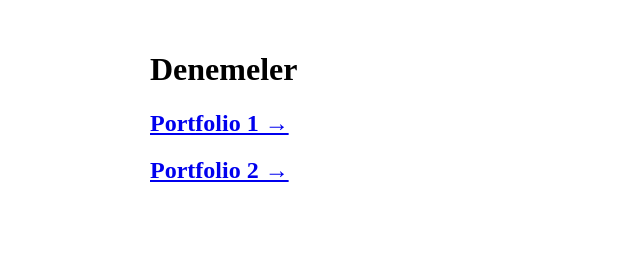
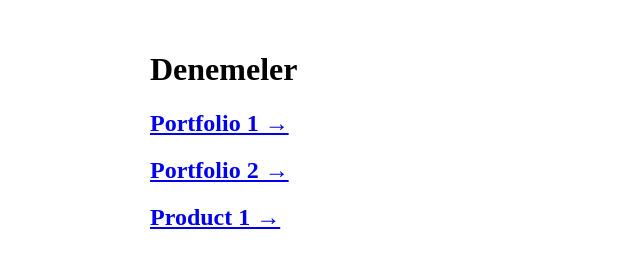
Before and after one commit to snnkrnz/snnkrnz.github.io, a plain HTML site: page index.html in a window 1280 px wide. Shown: the whole page, without its empty margins (0-640 px from the left). Drawn offline with Linux system fonts and the light colour scheme.

Commit message:
Update index.html

```diff
--- a/index.html
+++ b/index.html
@@ -11,6 +11,7 @@
     <h1>Denemeler</h1>
     <h2><a href="https://snnkrnz.github.io/portfolio1/"> Portfolio 1 → </a></h2>
     <h2><a href="https://snnkrnz.github.io/portfolio2/"> Portfolio 2 → </a></h2>
+    <h2><a href="https://snnkrnz.github.io/product1/"> Product 1 → </a></h2>
     </div>
 </body>
 </html>
```
